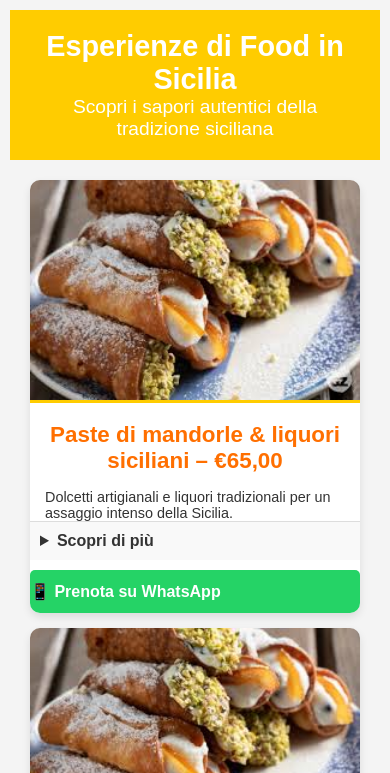
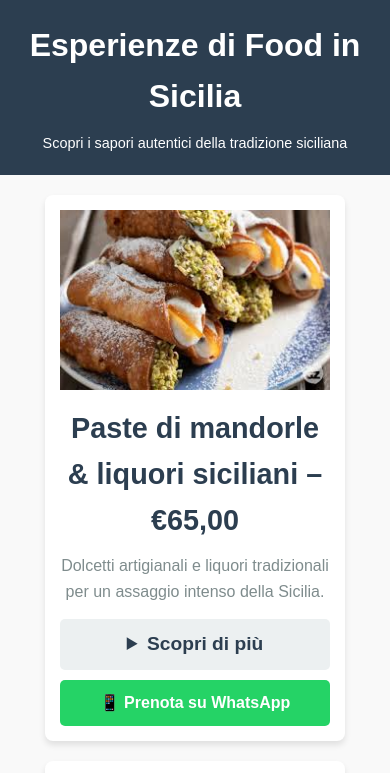
Before and after one commit to NinNonNan/foodexperience, a plain HTML site: page index.html in a window 390 px wide. Shown: the top 773 px of the page. Drawn offline with Linux system fonts and the light colour scheme.

Commit message:
Update style.css

```diff
--- a/style.css
+++ b/style.css
@@ -1,140 +1,161 @@
-/* Reset basic styles */
+/* Reset di base */
 * {
   margin: 0;
   padding: 0;
   box-sizing: border-box;
 }
 
+/* Corpo della pagina */
 body {
   font-family: Arial, sans-serif;
-  background-color: #f4f4f4;
+  background-color: #f9f9f9;
   color: #333;
+  line-height: 1.6;
 }
 
+/* Header */
 header {
   text-align: center;
-  padding: 20px;
-  background-color: #ffcc00;
-  color: white;
+  padding: 20px 0;
+  background-color: #2c3e50;
+  color: #fff;
 }
 
 header h1 {
-  font-size: 2.5em;
+  font-size: 3rem;
+  margin-bottom: 10px;
 }
 
 header p {
-  font-size: 1.2em;
+  font-size: 1.2rem;
 }
 
+/* Contenitore principale */
 main {
+  display: flex;
+  flex-wrap: wrap;
+  justify-content: center;
+  gap: 20px;
   padding: 20px;
 }
 
+/* Offerte */
 .offer {
-  background-color: white;
-  border-radius: 10px;
-  margin-bottom: 20px;
-  box-shadow: 0 4px 8px rgba(0, 0, 0, 0.1);
-  overflow: hidden;
+  background-color: #fff;
+  box-shadow: 0 4px 6px rgba(0, 0, 0, 0.1);
+  width: 100%;
+  max-width: 400px;
+  padding: 15px;
+  border-radius: 8px;
+  text-align: center;
+  transition: transform 0.3s ease;
 }
 
+.offer:hover {
+  transform: scale(1.05);
+}
+
+/* Limita la dimensione delle immagini */
 .offer img {
   width: 100%;
+  max-width: 400px;
   height: auto;
-  border-bottom: 3px solid #ffcc00;
+  display: block;
+  margin: 0 auto 15px auto;
 }
 
+/* Titoli e descrizioni */
 .offer h2 {
-  padding: 15px;
-  font-size: 1.8em;
-  text-align: center;
-  color: #ff6f00;
+  font-size: 1.8rem;
+  color: #2c3e50;
+  margin-bottom: 10px;
 }
 
 .offer p {
-  padding: 0 15px;
-  font-size: 1.1em;
+  font-size: 1rem;
+  color: #7f8c8d;
+  margin-bottom: 15px;
 }
 
+/* Dettagli nascosti */
 details {
+  background-color: #ecf0f1;
   padding: 10px;
-  font-size: 1em;
-  background-color: #f9f9f9;
-  border-top: 1px solid #ddd;
+  border-radius: 5px;
 }
 
 details summary {
+  font-size: 1.2rem;
   font-weight: bold;
+  color: #2c3e50;
 }
 
+details p {
+  font-size: 1rem;
+  color: #7f8c8d;
+  margin-top: 10px;
+}
+
+/* Pulsante WhatsApp */
 .whatsapp-button {
   display: inline-block;
+  padding: 10px 20px;
   margin-top: 10px;
-  padding: 10px 15px;
-  background-color: #25D366;
+  background-color: #25d366;
   color: white;
   text-decoration: none;
+  border-radius: 5px;
   font-weight: bold;
-  border-radius: 5px;
-  transition: background-color 0.3s;
+  text-align: center;
+  width: 100%;
 }
 
 .whatsapp-button:hover {
-  background-color: #1da851;
+  background-color: #128c7e;
 }
 
+/* Footer */
 footer {
   text-align: center;
-  padding: 10px;
-  background-color: #ffcc00;
-  color: white;
-  font-size: 1em;
+  padding: 10px 0;
+  background-color: #2c3e50;
+  color: #fff;
+  position: fixed;
+  width: 100%;
+  bottom: 0;
 }
 
-/* Responsive design */
+/* Media Queries per dispositivi mobili */
 @media (max-width: 768px) {
-  header h1 {
-    font-size: 2em;
+  .offer {
+    width: 100%;
+    max-width: 350px;
   }
 
-  .offer h2 {
-    font-size: 1.6em;
+  header h1 {
+    font-size: 2.5rem;
   }
 
-  .offer p {
-    font-size: 1em;
+  header p {
+    font-size: 1rem;
   }
 
   .whatsapp-button {
-    font-size: 1em;
-    padding: 8px 12px;
+    padding: 10px;
   }
 }
 
 @media (max-width: 480px) {
-  body {
-    padding: 10px;
-  }
-
   .offer {
-    margin-bottom: 15px;
+    width: 100%;
+    max-width: 300px;
   }
 
   header h1 {
-    font-size: 1.8em;
+    font-size: 2rem;
   }
 
-  .offer h2 {
-    font-size: 1.4em;
-  }
-
-  .offer p {
-    font-size: 0.9em;
-  }
-
-  .whatsapp-button {
-    width: 100%;
-    font-size: 1em;
-    padding: 12px 0;
+  header p {
+    font-size: 0.9rem;
   }
 }
```
